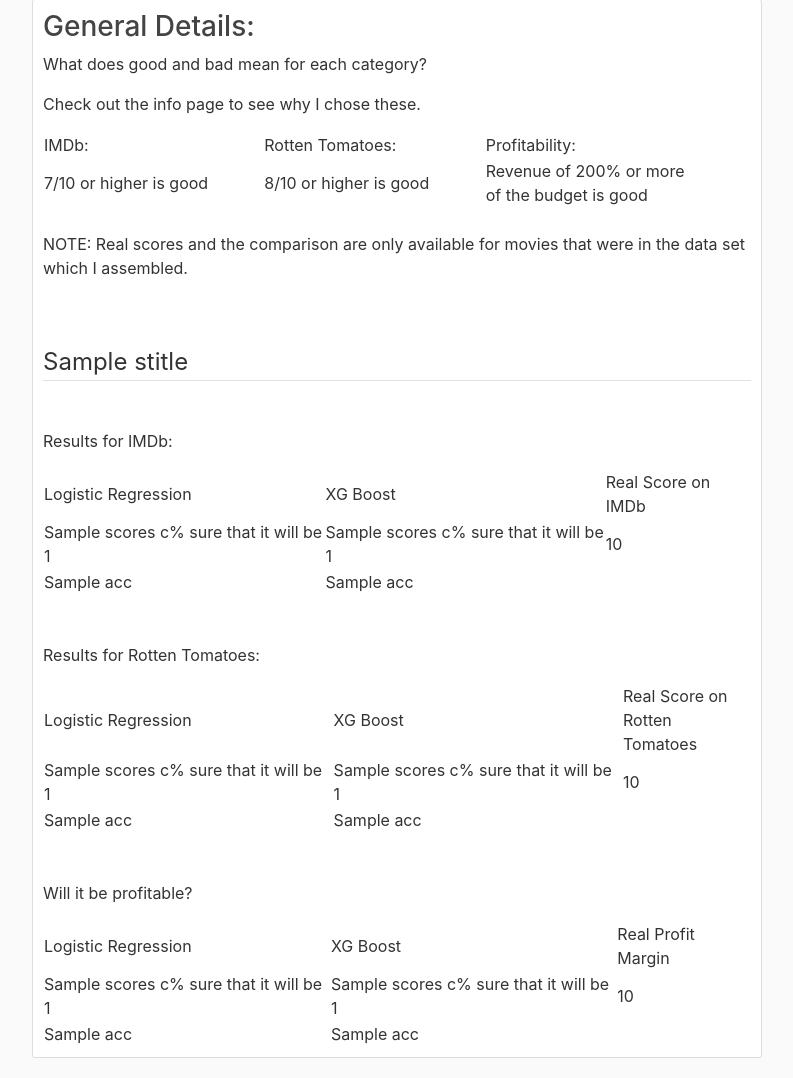
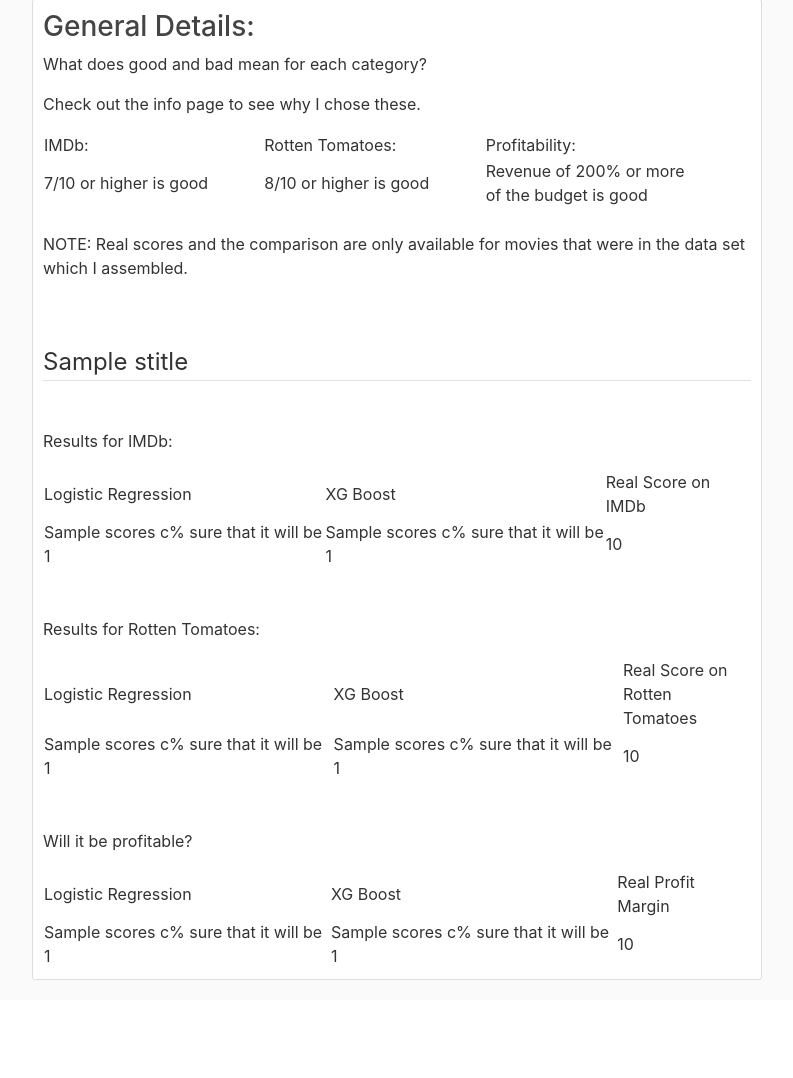
Before and after one commit to lougeo/NLP_Movie_Scripts, a Flask app: template web_app/templates/results.html in a window 1280 px wide. Shown: the part 81-1159 px from the top of the page, without its empty margins (53-846 px from the left). After the commit the page ends 1061 px from the top, so only its background shows below. Run offline with Flask 2, Linux system fonts and the light colour scheme; the template is opened without the code that fills it: most values are stand-ins (such as "Sample title", 1, 10 or a date in 2020); parts of the project's set-up code (start-up, migrations or seed data) failed here and were passed over; some libraries are stand-ins or nearby versions.

Commit message:
Working on linode, spacy not working GAE

```diff
--- a/web_app/app.py
+++ b/web_app/app.py
@@ -18,7 +18,7 @@ from functions import script_input, genre_convert, pos_counter, my_preprocessor,
 
 # Initializing the app
 app = Flask(__name__)
-app.config['SECRET_KEY'] = "420SWED69"
+app.config['SECRET_KEY'] = os.environ.get("GSBS_CONFIG")
 
 # Has to be defined in this file rather than functions file
 def merger(script, genre_info):
@@ -35,26 +35,16 @@ def merger(script, genre_info):
 
     return X_merged
 
-
-tfidf = joblib.load("static/models/full_tfidf_2.pkl")
-
-logreg_imdb = joblib.load("static/models/imdb_logreg_full.pkl")
-logreg_rt = joblib.load("static/models/rt_logreg_full.pkl")
-logreg_profit = joblib.load("static/models/profit_logreg_full.pkl")
-xgbc_imdb = joblib.load("static/models/imdb_xgbc_full.pkl")
-xgbc_rt = joblib.load("static/models/rt_xgbc_full.pkl")
-xgbc_profit = joblib.load("static/models/profit_xgbc_full.pkl")
-
 # s3 links
 # Loading in the pickles
-# tfidf = joblib.load(urlopen("https://gsbs.s3.us-east-2.amazonaws.com/full_tfidf_2.pkl"))
+tfidf = joblib.load(urlopen("https://gsbs.s3.us-east-2.amazonaws.com/tfidf_full.pkl"))
 
-# logreg_imdb = joblib.load(urlopen("https://gsbs.s3.us-east-2.amazonaws.com/imdb_logreg_full.pkl"))
-# logreg_rt = joblib.load(urlopen("https://gsbs.s3.us-east-2.amazonaws.com/rt_logreg_full.pkl"))
-# logreg_profit = joblib.load(urlopen("https://gsbs.s3.us-east-2.amazonaws.com/profit_logreg_full.pkl"))
-# xgbc_imdb = joblib.load(urlopen("https://gsbs.s3.us-east-2.amazonaws.com/imdb_xgbc_full.pkl"))
-# xgbc_rt = joblib.load(urlopen("https://gsbs.s3.us-east-2.amazonaws.com/rt_xgbc_full.pkl"))
-# xgbc_profit = joblib.load(urlopen("https://gsbs.s3.us-east-2.amazonaws.com/profit_xgbc_full.pkl"))
+logreg_imdb = joblib.load(urlopen("https://gsbs.s3.us-east-2.amazonaws.com/imdb_logreg.pkl"))
+logreg_rt = joblib.load(urlopen("https://gsbs.s3.us-east-2.amazonaws.com/rt_logreg.pkl"))
+logreg_profit = joblib.load(urlopen("https://gsbs.s3.us-east-2.amazonaws.com/profit_logreg.pkl"))
+xgbc_imdb = joblib.load(urlopen("https://gsbs.s3.us-east-2.amazonaws.com/imdb_xgbc.pkl"))
+xgbc_rt = joblib.load(urlopen("https://gsbs.s3.us-east-2.amazonaws.com/rt_xgbc.pkl"))
+xgbc_profit = joblib.load(urlopen("https://gsbs.s3.us-east-2.amazonaws.com/profit_xgbc.pkl"))
 
 
 # Home page
@@ -112,24 +102,30 @@ def submit():
 # Results page
 @app.route('/results', methods=["GET", "POST"])
 def results():
+    # Try condition which otherwise directs user to enter script
     try:
+        # Declaring some variables
         y = pd.read_csv('static/y_wt.csv')
+        scores_c = []
+        real_scores = []
+        verifier = 0
+
+        # Calculating the results
         scores = [logreg_imdb.predict_proba(df)[0] * 100,
                     logreg_rt.predict_proba(df)[0] * 100,
                     logreg_profit.predict_proba(df)[0] * 100,
                     xgbc_imdb.predict_proba(df)[0] * 100,
                     xgbc_rt.predict_proba(df)[0] * 100,
                     xgbc_profit.predict_proba(df)[0] * 100]
-        scores_c = []
-        real_scores = []
-        acc = []
-        verifier = 0
+
+        # Checks if prediction is good or bad, and adds it to a list that will be accessible in the html
         for i in scores:
             if i[0] > i[1]:
                 scores_c.append(['BAD!', round(i[0])])
             else:
                 scores_c.append(['GOOD!', round(i[1])])
 
+        # Loop which checks if script entered is in my data set
         for i in y['titles']:
             if i == title:
                 verifier += 1
@@ -141,35 +137,10 @@ def results():
                 real_scores.append(rt_real)
                 real_scores.append(profit_real)
 
-                for i in [scores_c[0], scores[3]]:
-                    if (i[0] == "GOOD!") & (imdb_real >= 70):
-                        acc.append('Predicted: CORRECT!')
-                    elif (i[0] == "BAD!") & (imdb_real < 70):
-                        acc.append('Predicted: CORRECT!')
-                    else:
-                        acc.append('Predicted: WRONG!')
+        if verifier == 0:
+            real_scores = ['N/A', 'N/A', 'N/A']
 
-                for i in [scores_c[1], scores[4]]:
-                    if (i[0] == "GOOD!") & (rt_real >= 80):
-                        acc.append('Predicted: CORRECT!')
-                    elif (i[0] == "BAD!") & (rt_real < 80):
-                        acc.append('Predicted: CORRECT!')
-                    else:
-                        acc.append('Predicted: WRONG!')
-
-                for i in [scores_c[2], scores[5]]:
-                    if (i[0] == "GOOD!") & (imdb_real >= 200):
-                        acc.append('Predicted: CORRECT!')
-                    elif (i[0] == "BAD!") & (imdb_real < 200):
-                        acc.append('Predicted: CORRECT!')
-                    else:
-                        acc.append('Predicted: WRONG!')
-
-        if verifier == 0:
-            acc.append(['','','','','',''])
-            real_scores.append(['','','','','',''])
-
-        return render_template('results.html', title='Results Page', stitle=title, scores_c=scores_c, real_scores=real_scores, acc=acc)
+        return render_template('results.html', title='Results Page', stitle=title, scores_c=scores_c, real_scores=real_scores)
 
     except:
         return render_template('error.html', title='Error')
@@ -181,59 +152,3 @@ def error_page():
 
 if __name__ == '__main__':
     app.run(debug=True)
-
-
-
-
-
-#############################################
-# Threading code, also not working right now
-#############################################
-
-
-# def load_pickles():
-#     global tfidf, logreg_imdb, logreg_rt, logreg_profit, xgbc_imdb, xgbc_rt, xgbc_profit
-
-#Thread(target=load_pickles).start()
-#load_pickles()
-
-# thread = Thread(target=load_pickles, args=())
-# thread.daemon = True
-# thread.start()
-
-
-
-
-######################################
-# DATABASE CODE - UNUSED AT THE MOMENT
-######################################
-
-#from flask_sqlalchemy import SQLAlchemy
-
-
-# # Initializing the db
-# app.config['SQLALCHEMY_DATABASE_URI'] = 'sqlite:///site.db'
-# db = SQLAlchemy(app)
-
-# class Script_Data(db.Model):
-#     id = db.Column(db.Integer, primary_key=True)
-#     genre1 = db.Column(db.Boolean)
-#     genre2 = db.Column(db.Boolean)
-#     title = db.Column(db.String)
-#     script = db.Column(db.String)
-
-#     def __repr__(self):
-#         return f"Script for: {self.title}"
-
-
-        # Sending the data to a database
-        # Not implemented yet
-        # post = Script_Data(genre1=form.genre1.data,
-        #                    genre2=form.genre2.data,
-        #                    title=form.title.data,
-        #                    script=form.script.data)
-        # db.session.add(post)
-        # db.session.commit()
-
-    # db.drop_all()
-    # db.create_all()
--- a/web_app/runtime.txt
+++ /dev/null
@@ -1 +0,0 @@
-python-3.6.10
--- a/web_app/settings.py
+++ b/web_app/settings.py
@@ -3,3 +3,8 @@ import os
 os.environ['GSBS_CONFIG']="420SWED69"
 
 os.environ["PLOTLY_API"]="PwW1dDl7qWRfjK0A8y4m"
+
+flask-server = "FirstSiteFuck"
+lougeo = "iammaster4"
+
+server_ip ='45.79.84.201'
--- a/web_app/templates/results.html
+++ b/web_app/templates/results.html
@@ -43,14 +43,6 @@
                     {{ real_scores[0] }}
                 </td>
             </tr>
-            <tr>
-                <td>
-                    {{ acc[0] }}
-                </td>
-                <td>
-                    {{ acc[1]}}
-                </td>
-            </tr>
         </table><br><br>
         <p>Results for Rotten Tomatoes:</p>
         <table style="width:100%">
@@ -75,14 +67,6 @@
                 </td>
                 <td>
                     {{ real_scores[1] }}
-                </td>
-            </tr>
-            <tr>
-                <td>
-                    {{ acc[2] }}
-                </td>
-                <td>
-                    {{ acc[3]}}
                 </td>
             </tr>
 
@@ -112,14 +96,6 @@
                     {{ real_scores[2] }}
                 </td>
             </tr>
-            <tr>
-                <td>
-                    {{ acc[4] }}
-                </td>
-                <td>
-                    {{ acc[5]}}
-                </td>
-            </tr>
 
         </table>
     </div>
```
Also changed, not shown: web_app/functions.py (+0 -19 lines), web_app/templates/info.html (+13 -1 lines), 3 other files.
